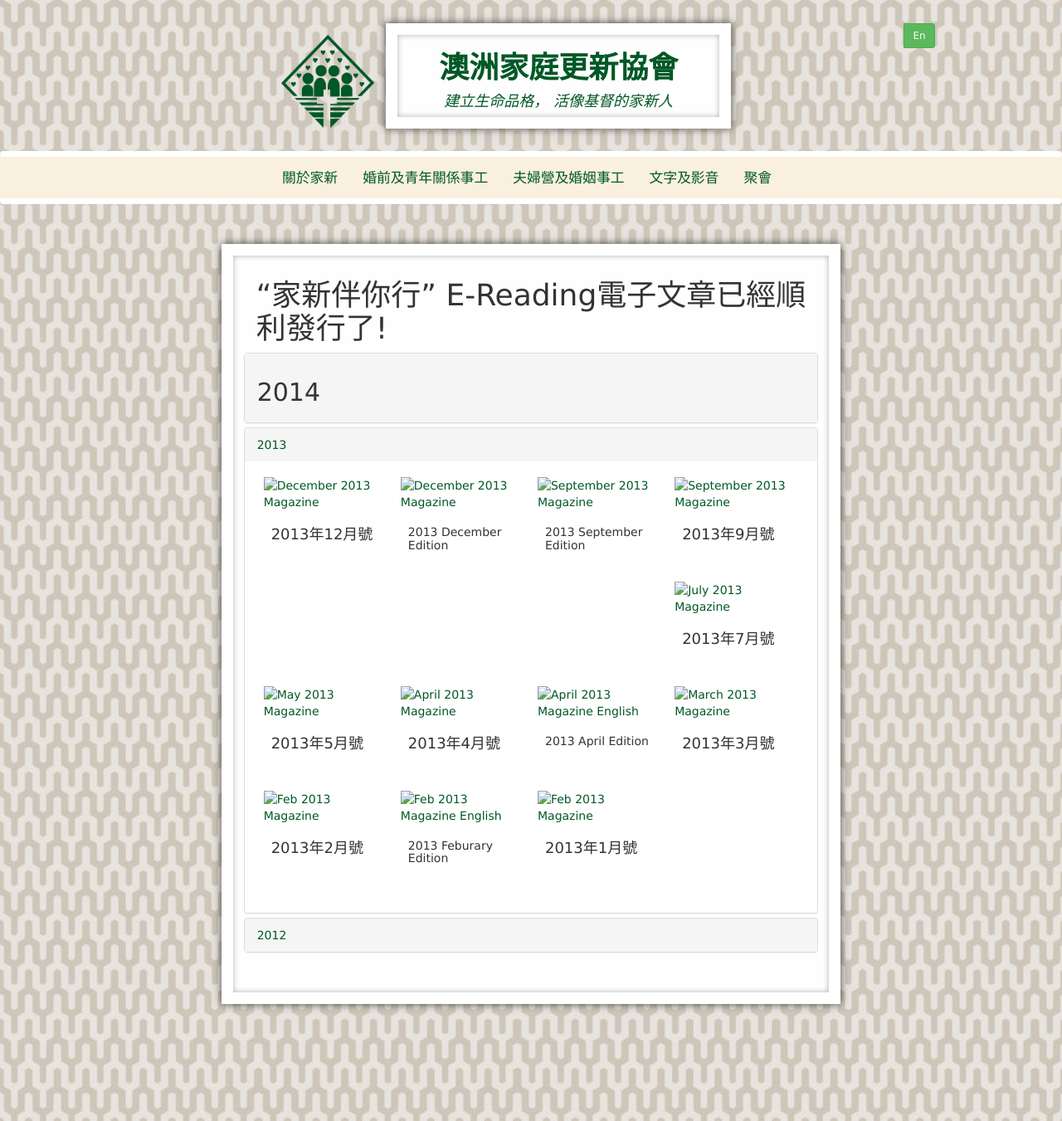
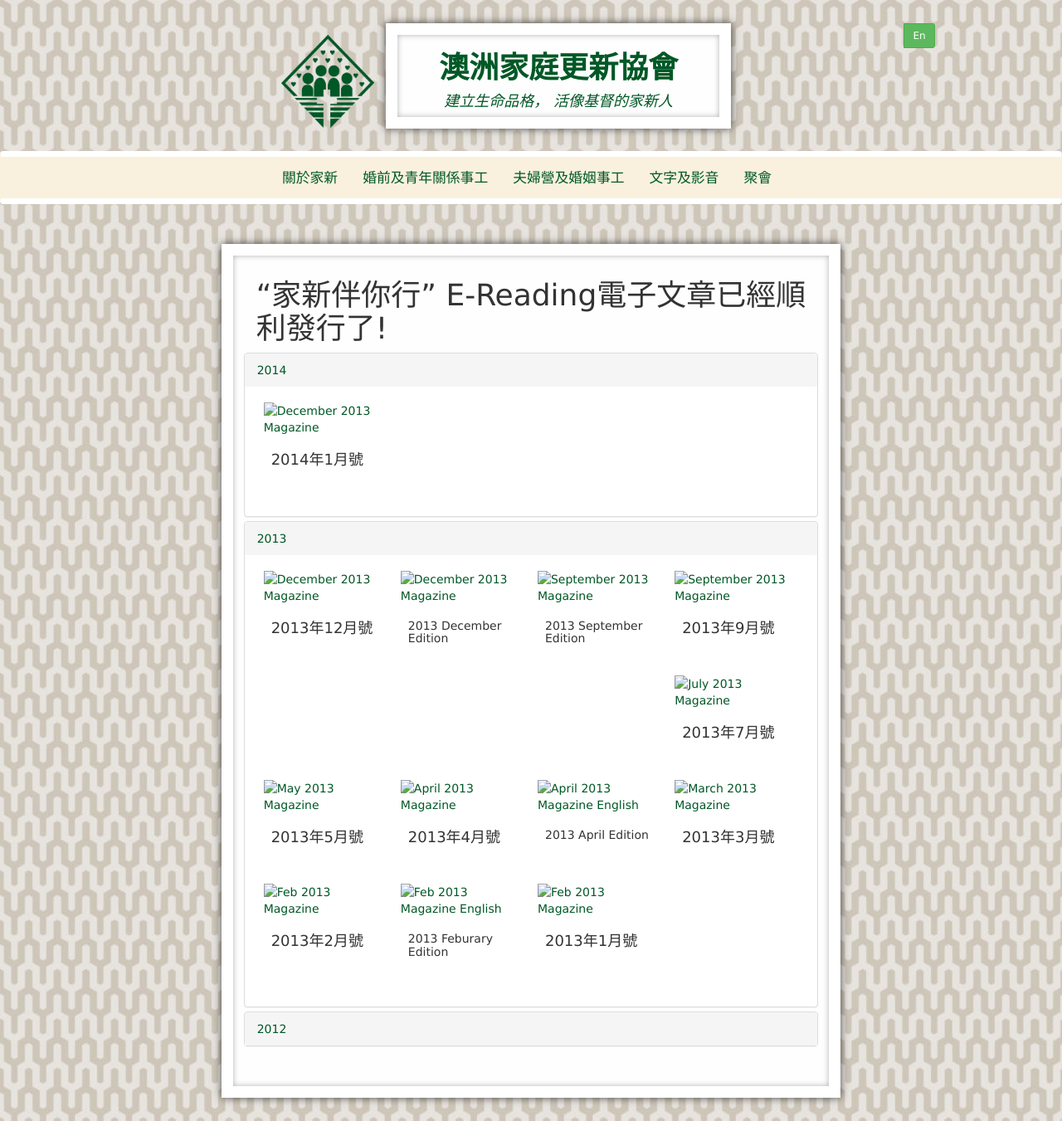
Before and after one commit to mffc/mffc, a Jekyll site: the page built from mag/_posts/2001-01-02-stayconnected.md, in a window 1280 px wide. Shown: the whole page at 83% size. Built offline with Jekyll 4.4.1, drawn with Linux system fonts in a browser that asks for light colours; nearby versions of some CDN libraries; Markdown is read by kramdown in place of the engine named in the settings.

Commit message:
add Jan 2014 stayconnect mag

```diff
--- a/_includes/panel
+++ b/_includes/panel
@@ -2,7 +2,7 @@
 <div class="panel-heading">
 <div class="panel-title">
 <a name="{{include.name}}" data-toggle="collapse" data-parent="#{{include.parent}}"
-href="#collapse{{include.name}}"><h2>{{include.title}}</h2></a>
+href="#collapse{{include.name}}">{{include.title}}</a>
 </div>
 </div>
 <div id="collapse{{include.name}}" class="collapse">
--- a/mag/_posts/2001-01-02-stayconnected.md
+++ b/mag/_posts/2001-01-02-stayconnected.md
@@ -12,8 +12,24 @@
 <!-- IF ENGLISH USE H5, OTHERWISE USE H4 -->
 <div class="row">
 <div class="panel-group " id="mag-panel">
-{% include panel name="2014" parent="mag-panel" title="2014" %}
-{% include panel-end %}
+<div class="panel panel-default">
+<div class="panel-heading">
+<a data-toggle="collapse" data-parent="#mag-panel" href="#collapse2014">2014</a>
+</div>
+<div id="collapse2014">
+<div class="panel-body">
+<a href="../stayconnect_Jan_2014.pdf">
+<div class="col-sm-6 col-md-3">
+<div class="thumbnail">
+<img class="img-responsive" alt="December 2013 Magazine" src="../stayconnect_Jan_2014.jpg">
+<div class="caption">
+<h4>2014年1月號</h4>
+</div></div>
+</div>
+</a>
+</div> {{! End panel-body}}
+</div> {{! End collapse}}
+</div> {{! End panel}}
 <div class="panel panel-default">
 <div class="panel-heading">
 <a data-toggle="collapse" data-parent="#mag-panel" href="#collapse2013">2013</a>
```
Also changed, not shown: mag/stayconnect_Jan_2014.jpg (added), 1 other file.
